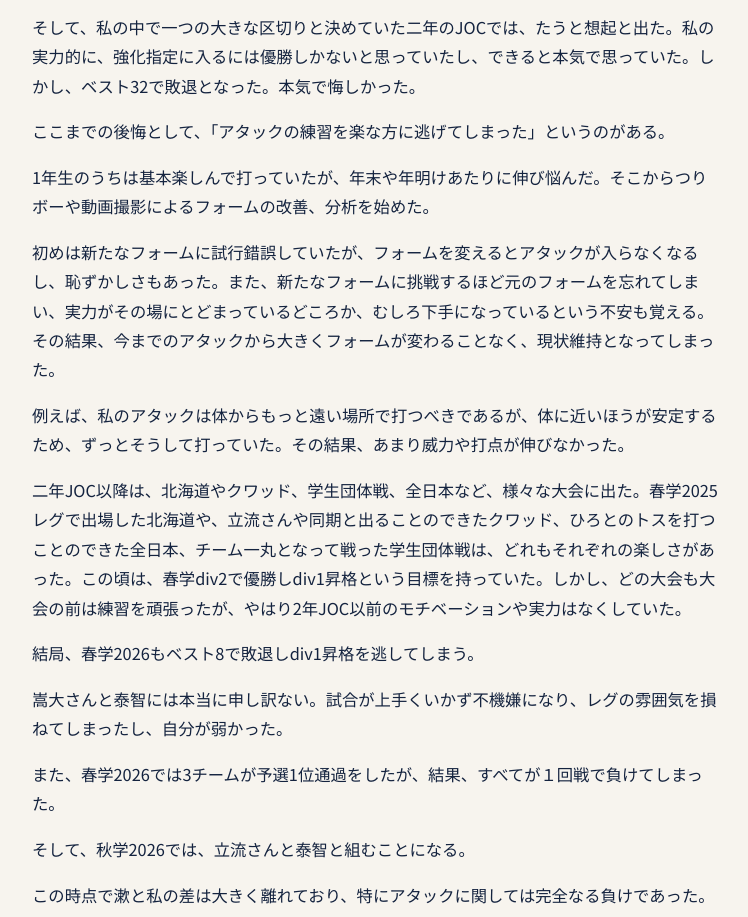
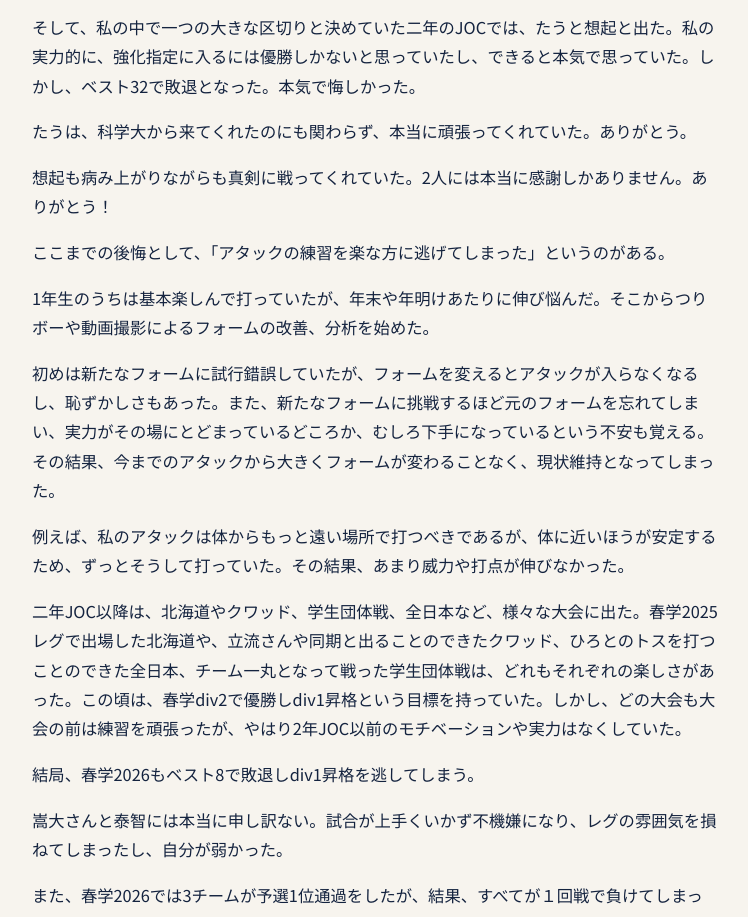
Before and after one commit to keiosepaktakrawclub/keio-sepak-blog, an Eleventy site: page src/posts/2026-10-19-ishiyama-sora-tatsurusan-arigatou.md in a window 1280 px wide. Shown: the part 2596-3513 px from the top of the page, without its empty margins (264-1012 px from the left). Built offline with nearby package versions, Linux system fonts and the light colour scheme; Eleventy itself is replaced by a stand-in of ours; files that its build step writes are made by us from their sources.

Commit message:
Update 記事 “2026-10-19-ishiyama-sora-tatsurusan-arigatou”

```diff
--- a/src/posts/2026-10-19-ishiyama-sora-tatsurusan-arigatou.md
+++ b/src/posts/2026-10-19-ishiyama-sora-tatsurusan-arigatou.md
@@ -8,7 +8,6 @@ nextRunner: ''
 ---
 
 「終わった」
-
 
 秋学2026本戦ベスト8千葉A戦が終わったとき、負けたことの悔しさと妙な清々しさを感じていた。
 
@@ -51,6 +50,10 @@ nextRunner: ''
 本戦は上からサーブをし、投げもひろとから私に変わった。なおはとても頼もしく、どんなずれたボールでもしっかりと決めてくれた。ありがとう。結果は全敗で、グループ4位で敗退となったが、ここでも日体E（後の強化指定アタッカー含む）に14オールまで行くことができた。
 
 そして、私の中で一つの大きな区切りと決めていた二年のJOCでは、たうと想起と出た。私の実力的に、強化指定に入るには優勝しかないと思っていたし、できると本気で思っていた。しかし、ベスト32で敗退となった。本気で悔しかった。
+
+たうは、科学大から来てくれたのにも関わらず、本当に頑張ってくれていた。ありがとう。
+
+想起も病み上がりながらも真剣に戦ってくれていた。2人には本当に感謝しかありません。ありがとう！
 
 ここまでの後悔として、「アタックの練習を楽な方に逃げてしまった」というのがある。
 
```
